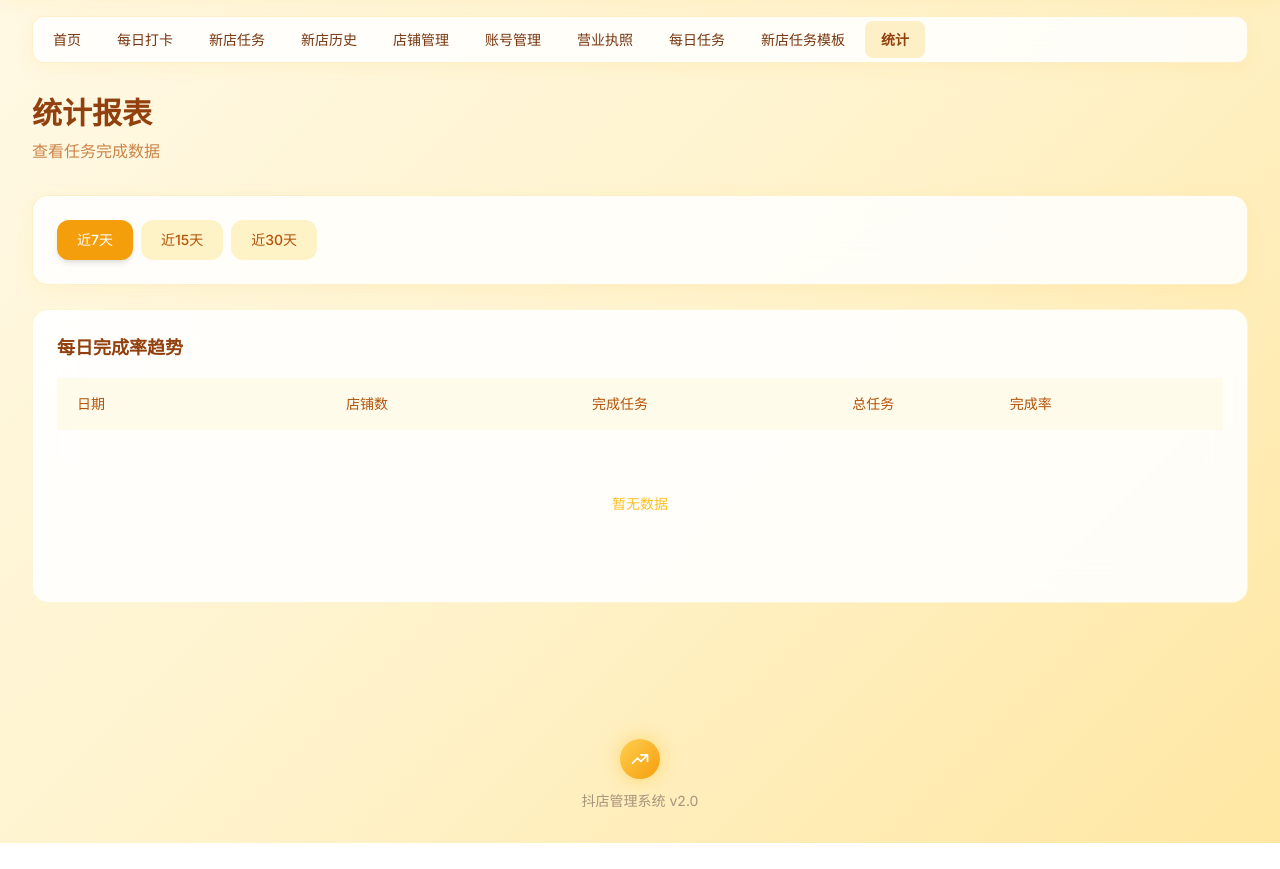
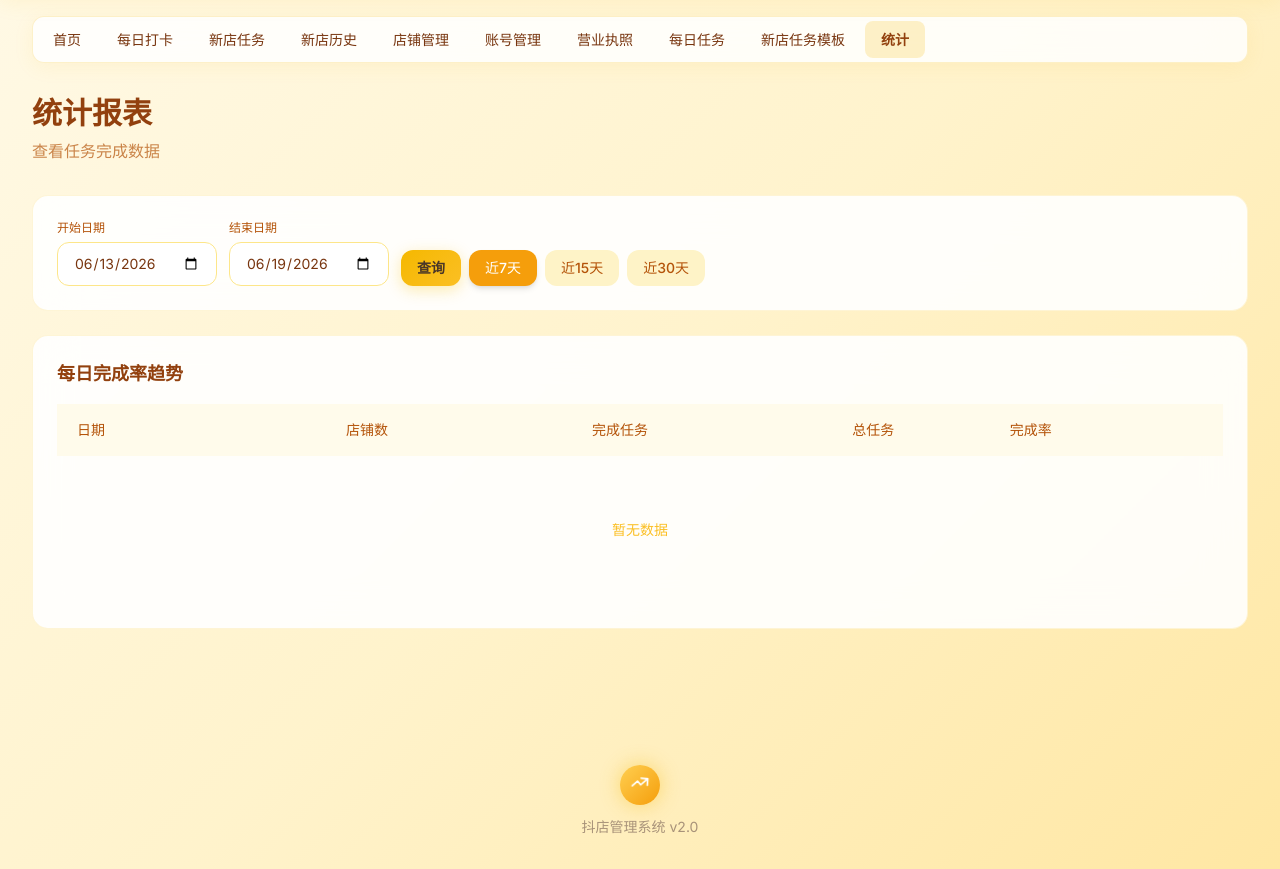
Before and after one commit to ljh010704/shop-manager, a FastAPI app: page /task/stats in a window 1280 px wide. Shown: the part 65-934 px from the top of the page. Before the commit the page ends 908 px from the top, so only its background shows below. Run offline with FastAPI, Linux system fonts and the light colour scheme; data that the repository does not hold is empty; some libraries are stand-ins or nearby versions.

Commit message:
新增分组详情和图标动画
分组任务统计：
- 点击分组名称弹出详情弹窗
- 显示该分组下所有店铺的任务完成情况
- 支持日期范围选择查询
- 新增 /task/api/group/detail API

图标动画：
- 图标悬停放大旋转效果
- 卡片悬停时图标动画
- 导航链接图标动画
- 按钮图标动画
- 表格行悬停图标动画
- 底部图标浮动动画

```diff
--- a/app.py
+++ b/app.py
@@ -1953,10 +1953,16 @@ def task_new_shop_history_page(request: Request, shop_id: str = ""):
 
 
 @task_router.get("/stats", response_class=HTMLResponse)
-def task_stats_page(request: Request, days: int = 7):
+def task_stats_page(request: Request, days: int = 7, date_from: str = "", date_to: str = ""):
     conn = get_db()
     today = date.today().isoformat()
-    start_date = (date.today() - timedelta(days=days - 1)).isoformat()
+
+    if date_from and date_to:
+        start_date = date_from
+        end_date = date_to
+    else:
+        start_date = (date.today() - timedelta(days=days - 1)).isoformat()
+        end_date = today
 
     daily_stats = [dict(r) for r in conn.execute("""
         SELECT task_date,
@@ -1966,7 +1972,7 @@ def task_stats_page(request: Request, days: int = 7):
         FROM daily_tasks
         WHERE task_date >= ? AND task_date <= ?
         GROUP BY task_date ORDER BY task_date
-    """, (start_date, today)).fetchall()]
+    """, (start_date, end_date)).fetchall()]
 
     for d in daily_stats:
         d['completion_rate'] = round(d['done_count'] / d['total_count'] * 100) if d['total_count'] > 0 else 0
@@ -1988,7 +1994,6 @@ def task_stats_page(request: Request, days: int = 7):
         "SELECT DISTINCT group_name FROM shops WHERE group_name != '' ORDER BY group_name"
     ).fetchall()]
 
-    # Group statistics
     group_stats = [dict(r) for r in conn.execute("""
         SELECT s.group_name,
                COUNT(DISTINCT s.id) as shop_count,
@@ -1999,7 +2004,7 @@ def task_stats_page(request: Request, days: int = 7):
         WHERE s.group_name != '' AND s.status != 'closed'
         GROUP BY s.group_name
         ORDER BY s.group_name
-    """, (start_date, today)).fetchall()]
+    """, (start_date, end_date)).fetchall()]
 
     for g in group_stats:
         g['completion_rate'] = round(g['done_tasks'] / g['total_tasks'] * 100) if g['total_tasks'] > 0 else 0
@@ -2014,8 +2019,31 @@ def task_stats_page(request: Request, days: int = 7):
     return templates.TemplateResponse(request, "task/stats.html", {
         "request": request, "daily_stats": daily_stats, "days": days,
         "new_shops_progress": new_shops_progress, "license_stats": license_stats,
-        "all_groups": all_groups, "today": today, "group_stats": group_stats
+        "all_groups": all_groups, "today": today, "group_stats": group_stats,
+        "date_from": start_date, "date_to": end_date
     })
+
+
+@task_router.get("/api/group/detail")
+def task_group_detail(group: str, date_from: str = "", date_to: str = ""):
+    conn = get_db()
+    today = date.today().isoformat()
+    start_date = date_from or (date.today() - timedelta(days=6)).isoformat()
+    end_date = date_to or today
+
+    shops = [dict(r) for r in conn.execute("""
+        SELECT s.id, s.name,
+               COUNT(dt.id) as total,
+               SUM(CASE WHEN dt.is_completed=1 THEN 1 ELSE 0 END) as done
+        FROM shops s
+        LEFT JOIN daily_tasks dt ON s.id = dt.shop_id AND dt.task_date >= ? AND dt.task_date <= ?
+        WHERE s.group_name = ? AND s.status != 'closed'
+        GROUP BY s.id
+        ORDER BY s.name
+    """, (start_date, end_date, group)).fetchall()]
+
+    conn.close()
+    return {"group": group, "shops": shops, "date_from": start_date, "date_to": end_date}
 
 
 # ==================== Main App Routes ====================
--- a/templates/base.html
+++ b/templates/base.html
@@ -286,12 +286,71 @@ body {
     justify-content: center;
     background: linear-gradient(135deg, rgba(245, 184, 0, 0.2), rgba(251, 191, 36, 0.2));
     border: 1px solid rgba(245, 184, 0, 0.3);
+    transition: all 0.3s cubic-bezier(0.4, 0, 0.2, 1);
+}
+
+.icon-cyber:hover {
+    transform: scale(1.15) rotate(5deg);
+    box-shadow: 0 0 25px rgba(245, 184, 0, 0.4);
+    background: linear-gradient(135deg, rgba(245, 184, 0, 0.3), rgba(251, 191, 36, 0.3));
+}
+
+/* Icon hover effects for SVG icons */
+svg {
     transition: all 0.3s ease;
 }
 
-.icon-cyber:hover {
+a:hover svg {
     transform: scale(1.1);
-    box-shadow: 0 0 20px rgba(245, 184, 0, 0.3);
+}
+
+button:hover svg {
+    transform: scale(1.1);
+}
+
+/* Nav icon animation */
+.nav-link svg {
+    transition: all 0.3s ease;
+}
+
+.nav-link:hover svg {
+    transform: scale(1.15) rotate(5deg);
+    color: #B45309;
+}
+
+/* Card icon container hover */
+.tech-card .icon-cyber {
+    transition: all 0.4s cubic-bezier(0.4, 0, 0.2, 1);
+}
+
+.tech-card:hover .icon-cyber {
+    transform: scale(1.1) rotate(8deg);
+    box-shadow: 0 0 30px rgba(245, 184, 0, 0.4);
+}
+
+/* Button icon hover */
+.cyber-btn svg {
+    transition: all 0.3s ease;
+}
+
+.cyber-btn:hover svg {
+    transform: translateX(3px);
+}
+
+/* Table row icon hover */
+.cyber-table tr:hover svg {
+    transform: scale(1.1);
+}
+
+/* Footer icon animation */
+footer .pulse svg {
+    animation: iconFloat 3s ease-in-out infinite;
+}
+
+@keyframes iconFloat {
+    0%, 100% { transform: translateY(0) rotate(0deg); }
+    25% { transform: translateY(-3px) rotate(5deg); }
+    75% { transform: translateY(3px) rotate(-5deg); }
 }
 
 /* Pulse animation */
--- a/templates/task/stats.html
+++ b/templates/task/stats.html
@@ -6,12 +6,23 @@
 <p class="text-amber-700/70">查看任务完成数据</p>
 </div>
 
-<div class="glass rounded-2xl p-6 mb-6">
-<div class="flex flex-wrap gap-2">
-<a href="/task/stats?days=7" class="px-5 py-2.5 rounded-xl text-sm font-medium transition-all duration-200 {{ 'bg-amber-500 text-white shadow-md' if days == 7 else 'bg-amber-100 text-amber-700 hover:bg-amber-200' }}">近7天</a>
-<a href="/task/stats?days=15" class="px-5 py-2.5 rounded-xl text-sm font-medium transition-all duration-200 {{ 'bg-amber-500 text-white shadow-md' if days == 15 else 'bg-amber-100 text-amber-700 hover:bg-amber-200' }}">近15天</a>
-<a href="/task/stats?days=30" class="px-5 py-2.5 rounded-xl text-sm font-medium transition-all duration-200 {{ 'bg-amber-500 text-white shadow-md' if days == 30 else 'bg-amber-100 text-amber-700 hover:bg-amber-200' }}">近30天</a>
+<div class="tech-card p-6 mb-6">
+<form method="get" class="flex flex-wrap gap-3 items-end">
+<div>
+<label class="block text-xs font-medium text-amber-700 mb-1.5">开始日期</label>
+<input type="date" name="date_from" value="{{ date_from }}" class="px-4 py-2.5 rounded-xl bg-white border border-amber-200 text-amber-900 text-sm focus:ring-2 focus:ring-amber-500/20 focus:border-amber-500">
 </div>
+<div>
+<label class="block text-xs font-medium text-amber-700 mb-1.5">结束日期</label>
+<input type="date" name="date_to" value="{{ date_to }}" class="px-4 py-2.5 rounded-xl bg-white border border-amber-200 text-amber-900 text-sm focus:ring-2 focus:ring-amber-500/20 focus:border-amber-500">
+</div>
+<div class="flex gap-2">
+<button type="submit" class="cyber-btn text-sm py-2 px-4">查询</button>
+<a href="/task/stats?days=7" class="px-4 py-2 rounded-xl text-sm font-medium transition-all duration-200 {{ 'bg-amber-500 text-white shadow-md' if days == 7 else 'bg-amber-100 text-amber-700 hover:bg-amber-200' }}">近7天</a>
+<a href="/task/stats?days=15" class="px-4 py-2 rounded-xl text-sm font-medium transition-all duration-200 {{ 'bg-amber-500 text-white shadow-md' if days == 15 else 'bg-amber-100 text-amber-700 hover:bg-amber-200' }}">近15天</a>
+<a href="/task/stats?days=30" class="px-4 py-2 rounded-xl text-sm font-medium transition-all duration-200 {{ 'bg-amber-500 text-white shadow-md' if days == 30 else 'bg-amber-100 text-amber-700 hover:bg-amber-200' }}">近30天</a>
+</div>
+</form>
 </div>
 
 <div class="tech-card p-6 mb-6">
@@ -123,8 +134,8 @@
 </thead>
 <tbody>
 {% for g in group_stats %}
-<tr class="border-t border-amber-100 hover:bg-amber-50/50 transition stagger-item">
-<td class="px-5 py-4"><a href="/task/stats?days={{ days }}&group={{ g.group_name }}" class="text-amber-700 hover:underline font-medium">{{ g.group_name }}</a></td>
+<tr class="border-t border-amber-100 hover:bg-amber-50/50 transition stagger-item cursor-pointer" onclick="showGroupDetail('{{ g.group_name }}')">
+<td class="px-5 py-4"><span class="text-amber-700 font-medium hover:underline">{{ g.group_name }}</span></td>
 <td class="px-5 py-4 text-center text-amber-700">{{ g.shop_count }}</td>
 <td class="px-5 py-4 text-center text-green-600 font-semibold">{{ g.done_tasks or 0 }}</td>
 <td class="px-5 py-4 text-center text-amber-700">{{ g.total_tasks or 0 }}</td>
@@ -143,4 +154,63 @@
 </div>
 </div>
 {% endif %}
+
+<!-- Group Detail Modal -->
+<div id="groupModal" class="fixed inset-0 z-50 hidden">
+<div class="modal-overlay absolute inset-0" onclick="closeGroupModal()"></div>
+<div class="relative max-w-4xl w-full mx-auto mt-[5vh]">
+<div class="tech-card p-6 max-h-[85vh] flex flex-col">
+<div class="flex justify-between items-center mb-4">
+<h3 id="groupModalTitle" class="text-lg font-semibold text-amber-800">分组详情</h3>
+<button onclick="closeGroupModal()" class="w-8 h-8 rounded-full bg-amber-100 hover:bg-amber-200 flex items-center justify-center transition text-amber-600">&times;</button>
+</div>
+<div id="groupModalBody" class="overflow-y-auto flex-1">
+<div class="text-center py-8 text-amber-400">加载中...</div>
+</div>
+</div>
+</div>
+</div>
+
+<script>
+function showGroupDetail(groupName) {
+    var modal = document.getElementById('groupModal');
+    document.getElementById('groupModalTitle').textContent = groupName + ' - 任务完成详情';
+    document.getElementById('groupModalBody').innerHTML = '<div class="text-center py-8 text-amber-400">加载中...</div>';
+    modal.classList.remove('hidden');
+
+    var dateFrom = '{{ date_from }}';
+    var dateTo = '{{ date_to }}';
+
+    fetch('/task/api/group/detail?group=' + encodeURIComponent(groupName) + '&date_from=' + dateFrom + '&date_to=' + dateTo)
+        .then(function(r) { return r.json(); })
+        .then(function(data) {
+            if (!data.shops || data.shops.length === 0) {
+                document.getElementById('groupModalBody').innerHTML = '<div class="text-center py-8 text-amber-400">该分组暂无数据</div>';
+                return;
+            }
+            var html = '<div class="mb-4 text-sm text-amber-600">日期范围: ' + dateFrom + ' 至 ' + dateTo + '</div>';
+            html += '<div class="overflow-x-auto"><table class="w-full text-sm"><thead class="bg-amber-50"><tr>';
+            html += '<th class="px-4 py-3 font-medium text-amber-700 text-left">店铺名称</th>';
+            html += '<th class="px-4 py-3 font-medium text-amber-700 text-center">总任务</th>';
+            html += '<th class="px-4 py-3 font-medium text-amber-700 text-center">已完成</th>';
+            html += '<th class="px-4 py-3 font-medium text-amber-700 text-left">完成率</th>';
+            html += '</tr></thead><tbody>';
+            data.shops.forEach(function(shop) {
+                var rate = shop.total > 0 ? Math.round(shop.done / shop.total * 100) : 0;
+                html += '<tr class="border-t border-amber-100 hover:bg-amber-50/50">';
+                html += '<td class="px-4 py-3 font-medium text-amber-900">' + shop.name + '</td>';
+                html += '<td class="px-4 py-3 text-center text-amber-700">' + shop.total + '</td>';
+                html += '<td class="px-4 py-3 text-center text-green-600 font-semibold">' + shop.done + '</td>';
+                html += '<td class="px-4 py-3"><div class="flex items-center gap-2"><div class="cyber-progress flex-1 max-w-[150px]"><div class="cyber-progress-fill" style="width:' + rate + '%"></div></div><span class="text-sm text-amber-700 w-10">' + rate + '%</span></div></td>';
+                html += '</tr>';
+            });
+            html += '</tbody></table></div>';
+            document.getElementById('groupModalBody').innerHTML = html;
+        });
+}
+
+function closeGroupModal() {
+    document.getElementById('groupModal').classList.add('hidden');
+}
+</script>
 {% endblock %}
```
